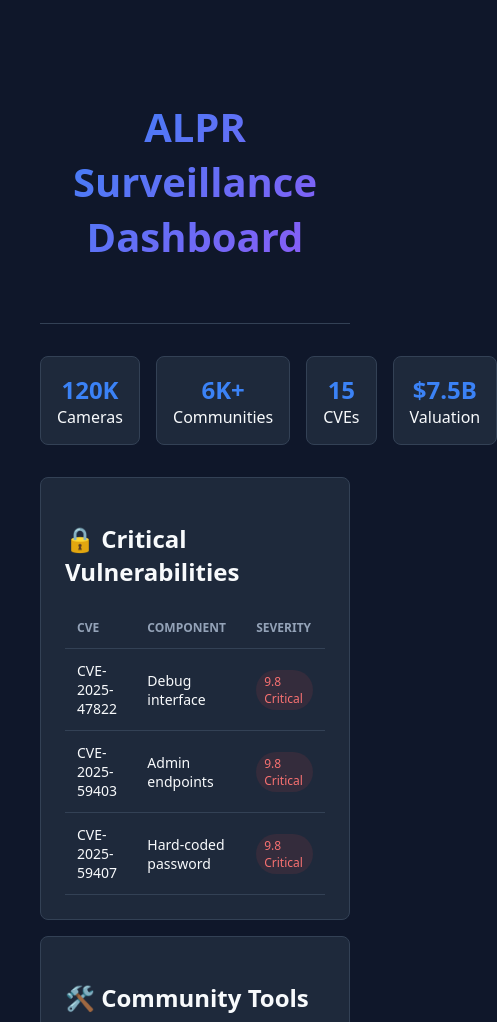
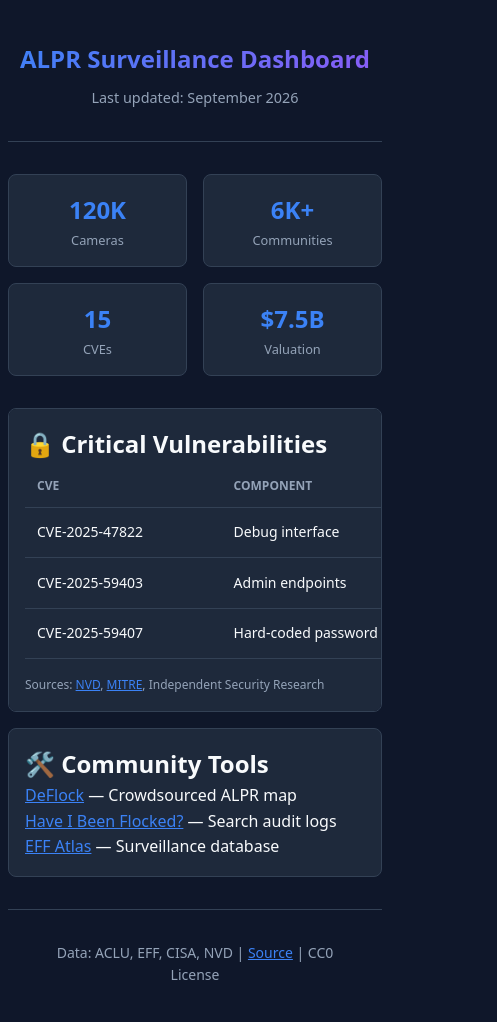
Before and after one commit to research-team-2024/alpr-dashboard-, a plain HTML site: page index.html in a window 390 px wide. Shown: the top 1022 px of the page, 497 px wide, since content can reach past the window. Drawn offline with Linux system fonts and the light colour scheme.

Commit message:
Fix: viewport, responsive grid, table overflow, source links

```diff
--- a/index.html
+++ b/index.html
@@ -2,47 +2,64 @@
 <html lang="en">
 <head>
 <meta charset="UTF-8">
+<meta name="viewport" content="width=device-width, initial-scale=1.0">
 <meta name="referrer" content="no-referrer">
 <title>ALPR Research</title>
 <style>
-:root{--bg:#0f172a;--fg:#f8fafc;--card:#1e293b;--border:#334155;--accent:#3b82f6;--red:#ef4444}
-body{font-family:system-ui,sans-serif;background:var(--bg);color:var(--fg);padding:2rem}
+:root{--bg:#0f172a;--fg:#f8fafc;--card:#1e293b;--border:#334155;--accent:#3b82f6;--red:#ef4444;--muted:#94a3b8}
+*{margin:0;padding:0;box-sizing:border-box}
+body{font-family:system-ui,sans-serif;background:var(--bg);color:var(--fg);padding:1rem;line-height:1.6}
 .container{max-width:900px;margin:0 auto}
-.hero{text-align:center;padding:2rem;border-bottom:1px solid var(--border);margin-bottom:2rem}
-h1{font-size:2.5rem;background:linear-gradient(135deg,var(--accent),#8b5cf6);-webkit-background-clip:text;-webkit-text-fill-color:transparent}
-.stats{display:grid;grid-template-columns:repeat(4,1fr);gap:1rem;margin:2rem 0}
+.hero{text-align:center;padding:2rem 0;border-bottom:1px solid var(--border);margin-bottom:2rem}
+h1{font-size:clamp(1.5rem,5vw,2.5rem);background:linear-gradient(135deg,var(--accent),#8b5cf6);-webkit-background-clip:text;-webkit-text-fill-color:transparent}
+.hero p{color:var(--muted);margin-top:0.5rem;font-size:0.9rem}
+.stats{display:grid;grid-template-columns:repeat(auto-fit,minmax(140px,1fr));gap:1rem;margin:2rem 0}
 .stat{background:var(--card);border:1px solid var(--border);border-radius:8px;padding:1rem;text-align:center}
 .stat .num{font-size:1.5rem;font-weight:600;color:var(--accent)}
-.card{background:var(--card);border:1px solid var(--border);border-radius:8px;padding:1.5rem;margin-bottom:1rem}
-table{width:100%;border-collapse:collapse;font-size:0.875rem;margin-top:1rem}
+.stat .label{color:var(--muted);font-size:0.8rem}
+.card{background:var(--card);border:1px solid var(--border);border-radius:8px;padding:1.5rem;margin-bottom:1rem;overflow-x:auto}
+table{width:100%;border-collapse:collapse;font-size:0.875rem;min-width:600px}
 th,td{padding:0.75rem;border-bottom:1px solid var(--border);text-align:left}
-th{color:#94a3b8;font-size:0.75rem;text-transform:uppercase}
+th{color:var(--muted);font-size:0.75rem;text-transform:uppercase}
 .badge{display:inline-block;padding:0.2rem 0.5rem;border-radius:999px;font-size:0.75rem;background:rgba(239,68,68,0.1);color:#f87171}
-a{color:var(--accent)}footer{text-align:center;padding:2rem;color:#64748b;margin-top:2rem;border-top:1px solid var(--border)}
+.source{color:var(--muted);font-size:0.75rem;margin-top:1rem}
+a{color:var(--accent)}footer{text-align:center;padding:2rem;color:var(--muted);font-size:0.875rem;margin-top:2rem;border-top:1px solid var(--border)}
+@media(max-width:600px){body{padding:0.5rem}.card{padding:1rem}}
 </style>
 </head>
 <body>
 <div class="container">
-<div class="hero"><h1>ALPR Surveillance Dashboard</h1></div>
+<div class="hero">
+<h1>ALPR Surveillance Dashboard</h1>
+<p>Last updated: September 2026</p>
+</div>
 <div class="stats">
-<div class="stat"><div class="num">120K</div><div>Cameras</div></div>
-<div class="stat"><div class="num">6K+</div><div>Communities</div></div>
-<div class="stat"><div class="num">15</div><div>CVEs</div></div>
-<div class="stat"><div class="num">$7.5B</div><div>Valuation</div></div>
+<div class="stat"><div class="num">120K</div><div class="label">Cameras</div></div>
+<div class="stat"><div class="num">6K+</div><div class="label">Communities</div></div>
+<div class="stat"><div class="num">15</div><div class="label">CVEs</div></div>
+<div class="stat"><div class="num">$7.5B</div><div class="label">Valuation</div></div>
 </div>
-<div class="card"><h2>🔒 Critical Vulnerabilities</h2>
-<table><thead><tr><th>CVE</th><th>Component</th><th>Severity</th></tr></thead>
+<div class="card">
+<h2>🔒 Critical Vulnerabilities</h2>
+<table>
+<thead><tr><th>CVE</th><th>Component</th><th>Severity</th></tr></thead>
 <tbody>
 <tr><td>CVE-2025-47822</td><td>Debug interface</td><td><span class="badge">9.8 Critical</span></td></tr>
 <tr><td>CVE-2025-59403</td><td>Admin endpoints</td><td><span class="badge">9.8 Critical</span></td></tr>
 <tr><td>CVE-2025-59407</td><td>Hard-coded password</td><td><span class="badge">9.8 Critical</span></td></tr>
-</tbody></table></div>
-<div class="card"><h2>🛠️ Community Tools</h2>
+</tbody>
+</table>
+<p class="source">Sources: <a href="https://nvd.nist.gov">NVD</a>, <a href="https://cve.mitre.org">MITRE</a>, Independent Security Research</p>
+</div>
+<div class="card">
+<h2>🛠️ Community Tools</h2>
 <p><a href="https://deflock.me">DeFlock</a> — Crowdsourced ALPR map</p>
 <p><a href="https://haveibeenflocked.com">Have I Been Flocked?</a> — Search audit logs</p>
 <p><a href="https://atlasofsurveillance.org">EFF Atlas</a> — Surveillance database</p>
 </div>
-<footer><p>Data: ACLU, EFF, CISA, NVD | No tracking | Educational only</p></footer>
+<footer>
+<p>Data: ACLU, EFF, CISA, NVD | <a href="https://github.com">Source</a> | CC0 License</p>
+</footer>
 </div>
 </body>
 </html>
```
Also changed, not shown: 1 other file.
